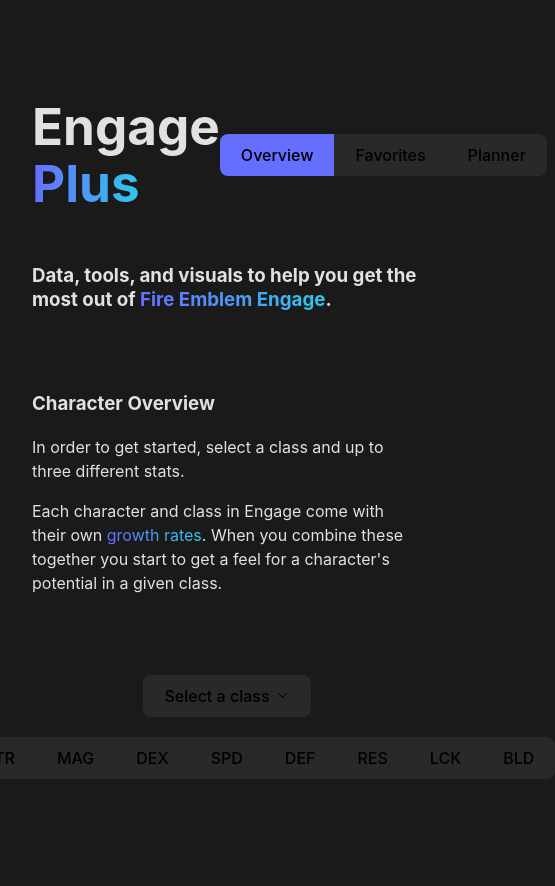
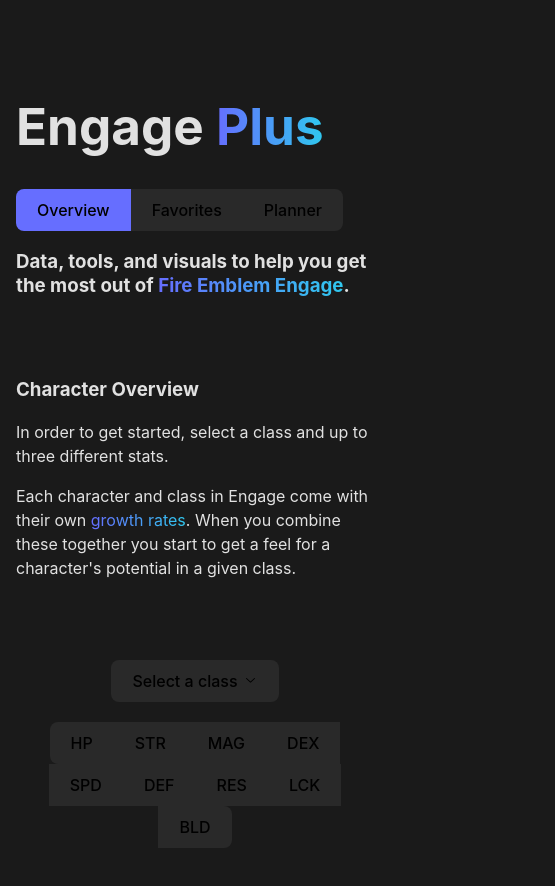
Before and after one commit to nrsimonelli/glowing-papaya, a React (Vite) app: page / in a window 390 px wide. Shown: the top 886 px of the page, 555 px wide, since content can reach past the window. Built offline with nearby package versions, Linux system fonts and the light colour scheme.

Commit message:
feat(CSS): mobile friendly

```diff
--- a/index.html
+++ b/index.html
@@ -4,7 +4,7 @@
     <meta charset="UTF-8" />
     <link rel="icon" type="image/svg+xml" href="/vite.svg" />
     <meta name="viewport" content="width=device-width, initial-scale=1.0" />
-    <title>Vite + React + TS</title>
+    <title>Engage Plus</title>
   </head>
   <body>
     <div id="root"></div>
--- a/src/App.css
+++ b/src/App.css
@@ -1,8 +1,8 @@
 /* Base */
 #root {
   margin: 0 auto;
-  padding-right: 32px;
-  padding-left: 32px;
+  padding-right: 16px;
+  padding-left: 16px;
   text-align: left;
   min-height: 100vh;
   width: 100%;
@@ -11,6 +11,11 @@
 .AppRoot {
   padding-top: 64px;
   width: 100%;
+}
+.AppTitle {
+  display: flex;
+  flex-wrap: wrap;
+  justify-content: space-between;
 }
 /* Heading */
 .SubHeading {
@@ -31,6 +36,7 @@
 /* Mode Toggle */
 .ToggleRoot {
   display: flex;
+  flex-wrap: wrap;
   align-items: center;
   justify-content: center;
 }
@@ -53,7 +59,7 @@
 /* Actions */
 .OptionRow {
   display: flex;
-  flex-direction: row;
+  flex-direction: column;
   justify-content: start;
   gap: 20px;
 }
@@ -269,6 +275,7 @@
   margin-top: 40px;
   gap: 20px;
   flex-wrap: wrap;
+  justify-content: center;
   /* max-width: 828px; */
 }
 .RankDisplayContainer {
@@ -366,12 +373,11 @@
 }
 .ExpRowRoot {
   display: flex;
+  flex-direction: column;
   gap: 13px;
   align-items: center;
 }
-.ExpRowLabel {
-  flex: 1 0 140px;
-}
+
 .ExpActionContainer {
   display: flex;
   flex-direction: row;
@@ -607,7 +613,7 @@
   padding-left: 4px;
 }
 .FilterContent[data-state='expanded'] {
-  height: 460px;
+  height: 660px;
   padding-bottom: 20px;
 }
 .FilterColumn {
@@ -747,9 +753,23 @@
 @media screen and (min-width: 828px) {
   #root {
     max-width: 828px;
+    padding-right: 32px;
+    padding-left: 32px;
   }
   .FilterContent[data-state='expanded'] {
     height: 280px;
+  }
+  .OptionRow {
+    flex-direction: row;
+  }
+  .CharacterDisplayContainer {
+    justify-content: start;
+  }
+  .ExpRowRoot {
+    flex-direction: row;
+  }
+  .ExpRowLabel {
+    flex: 1 0 140px;
   }
 }
 
--- a/src/App.tsx
+++ b/src/App.tsx
@@ -19,7 +19,7 @@
 
   return (
     <div className='AppRoot'>
-      <div style={{ display: 'flex', justifyContent: 'space-between' }}>
+      <div className='AppTitle'>
         <h1>
           Engage <span className='GradientText'>Plus</span>
         </h1>
@@ -29,7 +29,7 @@
         Data, tools, and visuals to help you get the most out of{' '}
         <span className='GradientText'>Fire Emblem Engage</span>.
       </h3>
-      <p className='PromptText'>
+      <div className='PromptText'>
         {mode === 'Overview' && (
           <>
             <h3>Character Overview</h3>
@@ -76,7 +76,7 @@
             </p>
           </>
         )}
-      </p>
+      </div>
       <FavoriteList
         mode={mode}
         characterList={characterList}
```
